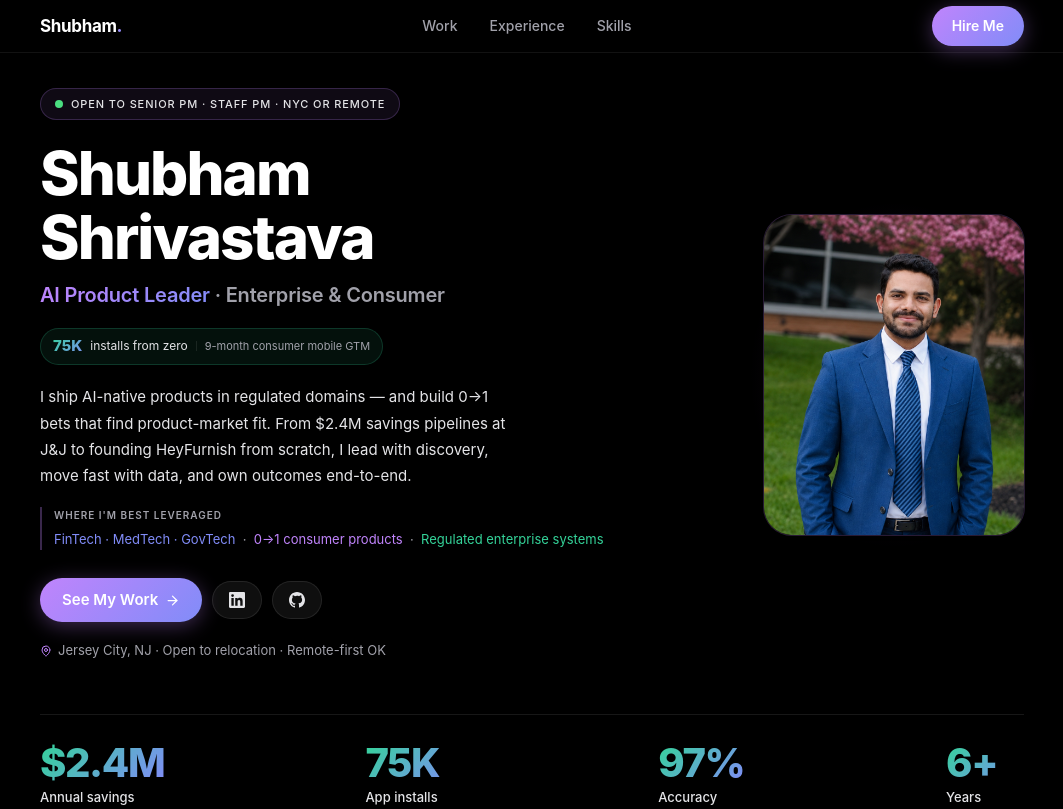
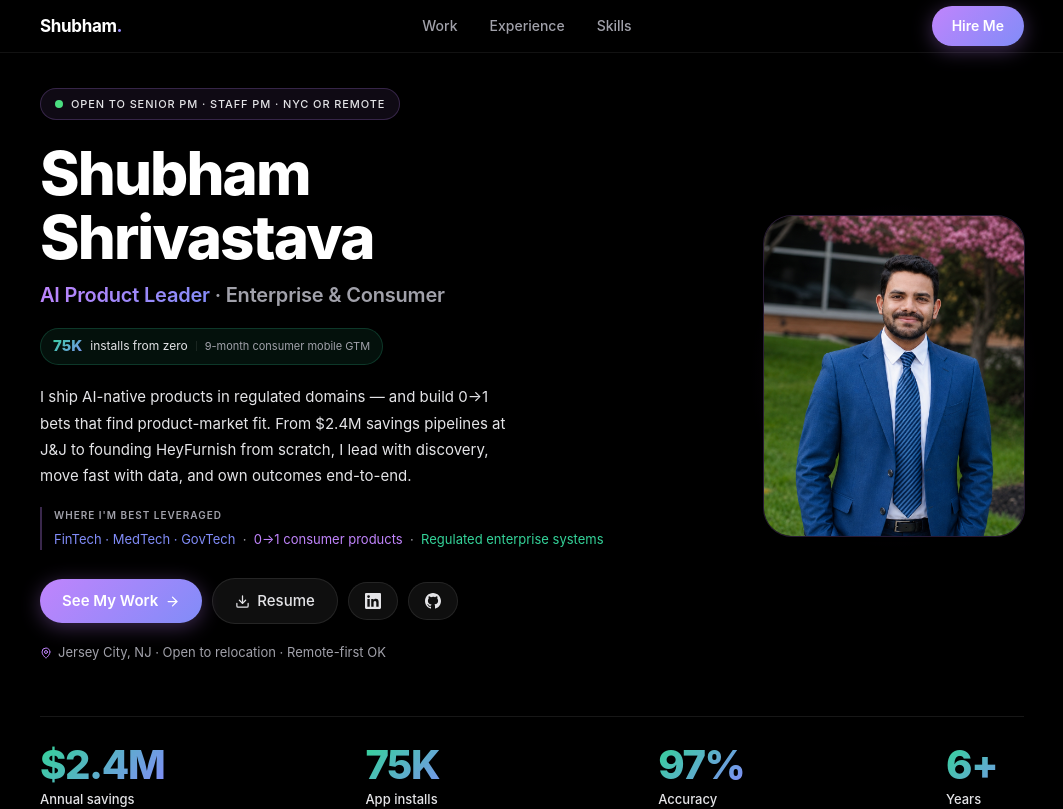
Before and after one commit to shubhamshrivastava11/shubham-portfolio, a React (Vite) app: page / in a window 1280 px wide. Shown: the top 809 px of the page, without its empty margins (108-1171 px from the left). Built offline with nearby package versions, Linux system fonts and the light colour scheme.

Commit message:
feat: add resume PDF and re-enable Resume button
- Copy Shubham_Shrivastava_Resume_Final.pdf → public/resume.pdf
- Uncomment Resume CTA in hero

Co-Authored-By: Claude Sonnet 4.6 <noreply@anthropic.com>

```diff
--- a/src/App.jsx
+++ b/src/App.jsx
@@ -403,12 +403,11 @@ export default function App() {
                   onMouseLeave={e => { e.currentTarget.style.transform = ''; e.currentTarget.style.boxShadow = '0 4px 20px rgba(192,132,252,0.32)'; }}>
                   See My Work <ArrowRight size={15}/>
                 </a>
-                {/* Resume button — uncomment when /public/resume.pdf is added */}
-                {/* <a href="/resume.pdf" target="_blank" rel="noreferrer"
+                <a href="/resume.pdf" target="_blank" rel="noreferrer"
                   style={{ display: 'inline-flex', alignItems: 'center', gap: '7px', background: 'rgba(255,255,255,0.06)', color: C.muted, border: `1px solid ${C.border}`, padding: '10px 22px', borderRadius: '980px', fontSize: '0.9375rem', fontWeight: 500, textDecoration: 'none', transition: 'color 0.15s, border-color 0.15s, transform 0.15s' }}
                   {...hoverGhost}>
                   <Download size={15}/> Resume
-                </a> */}
+                </a>
                 <a href="https://linkedin.com/in/shubhamshrivastava11/" target="_blank" rel="noreferrer"
                   style={{ display: 'inline-flex', alignItems: 'center', gap: '7px', background: 'rgba(255,255,255,0.06)', color: C.muted, border: `1px solid ${C.border}`, padding: '10px 16px', borderRadius: '980px', textDecoration: 'none', transition: 'color 0.15s, border-color 0.15s' }}
                   onMouseEnter={e => { e.currentTarget.style.color = C.purple; e.currentTarget.style.borderColor = 'rgba(192,132,252,0.4)'; }}
```
Also changed, not shown: 1 other file (tests, documents, lock files or other folders).
